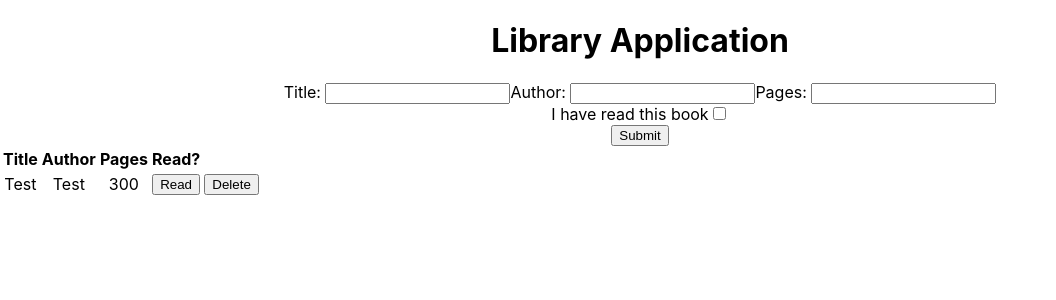
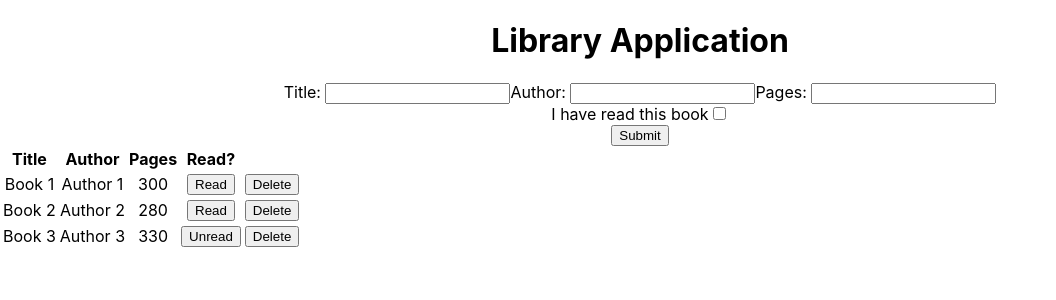
Before and after one commit to Jaypen-git/library-app, a React (Create React App) app: page / in a window 1280 px wide. Shown: the top 300 px of the page, without its empty margins (0-1056 px from the left). Built offline with nearby package versions, Linux system fonts and the light colour scheme.

Commit message:
home componenet maps a list of books

```diff
--- a/src/Home.js
+++ b/src/Home.js
@@ -2,6 +2,11 @@ import { useState } from "react";
 
 const Home = () => {
     const [status, setStatus] = useState('Read');
+    const [books, setBooks] = useState([
+        { id: 1, title: 'Book 1', author: 'Author 1', pages: 300, status: 'Read'},
+        { id: 2, title: 'Book 2', author: 'Author 2', pages: 280, status: 'Read'},
+        { id: 3, title: 'Book 3', author: 'Author 3', pages: 330, status: 'Unread'}
+    ])
 
     const handleStatus = () => {
         if (status === 'Read') {
@@ -21,13 +26,15 @@ const Home = () => {
                 </tr>
             </thead>
             <tbody>
-                <tr>
-                    <td>Test</td>
-                    <td>Test</td>
-                    <td>300</td>
-                    <td><button onClick={handleStatus}>{ status }</button></td>
-                    <td><button>Delete</button></td>
-                </tr>
+                {books.map(book => (
+                    <tr key={ book.id }>
+                        <td>{ book.title }</td>
+                        <td>{ book.author }</td>
+                        <td>{ book.pages }</td>
+                        <td><button onClick={handleStatus}>{ book.status }</button></td>
+                        <td><button>Delete</button></td>
+                    </tr>
+                ))}
             </tbody>
         </table>
      );
```
